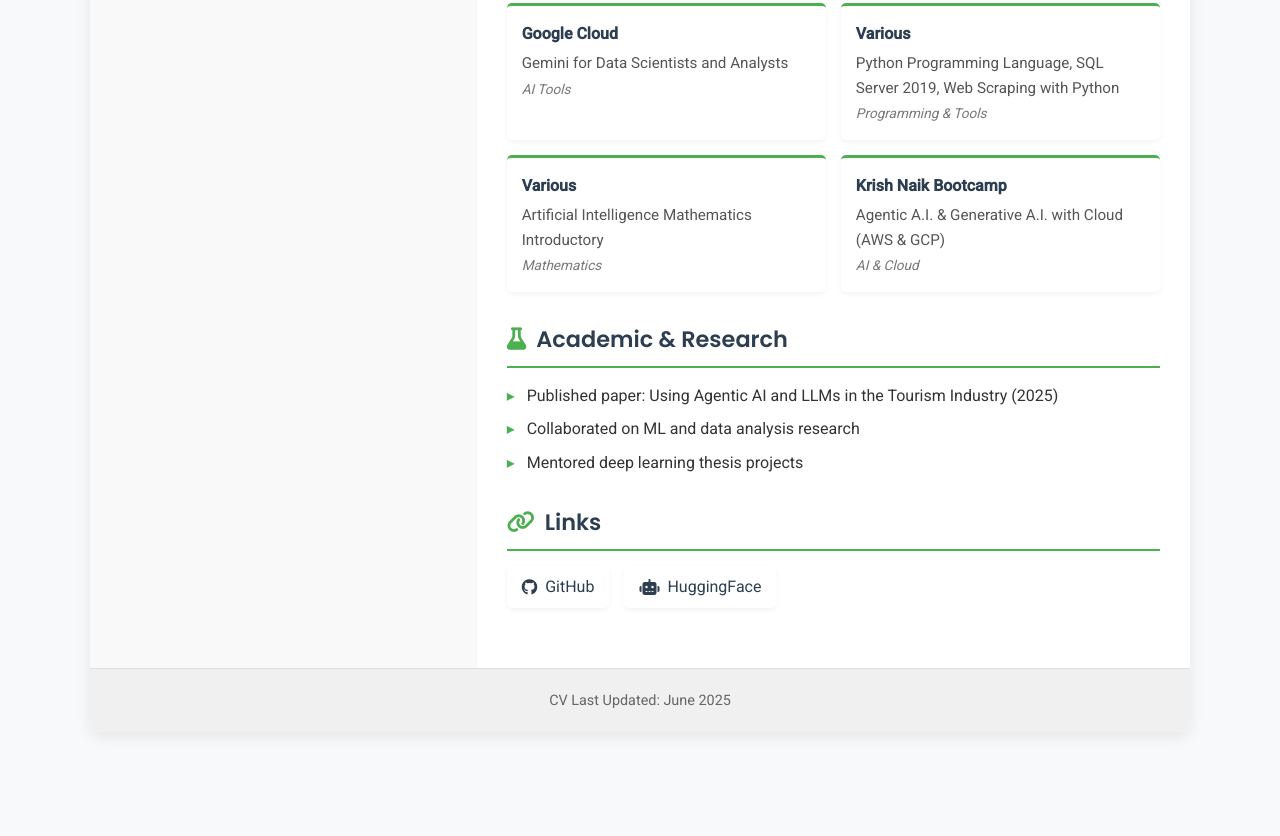
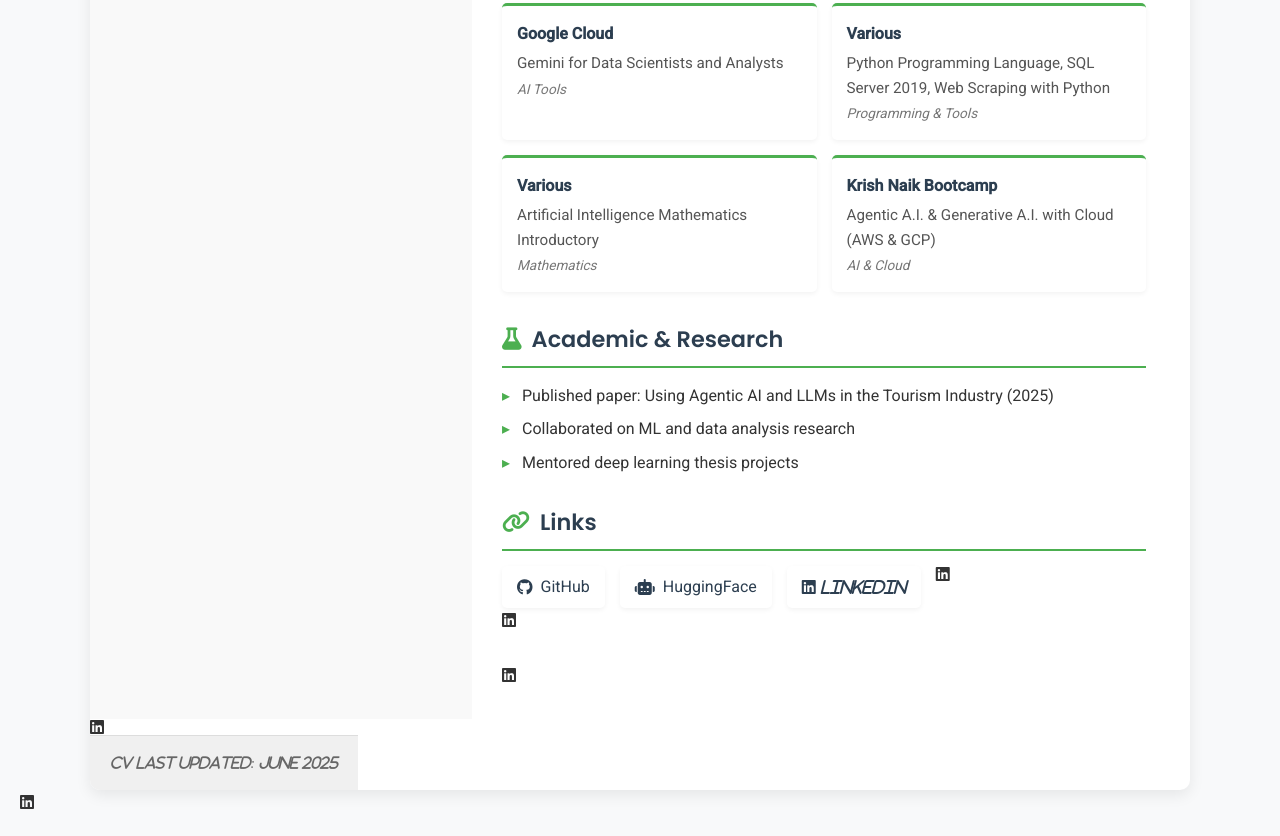
Before and after one commit to Arashomranpour/Arashomranpour.github.io, a plain HTML site: page index.html in a window 1280 px wide. Shown: the part 2121-2957 px from the top of the page. Before the commit the page ends 2873 px from the top, so only its background shows below. Drawn offline with Linux system fonts and the light colour scheme.

Commit message:
Update index.html

```diff
--- a/index.html
+++ b/index.html
@@ -540,6 +540,10 @@
                             <i class="fas fa-robot"></i>
                             <span>HuggingFace</span>
                         </a>
+                          <a href="https://linkedin.com/Arashomranpour" class="link-item" target="_blank">
+                            <i class="fab fa-linkedin"><i>
+                            <span>LinkedIn</span>
+                        </a>
                     </div>
                 </div>
             </div>
```
